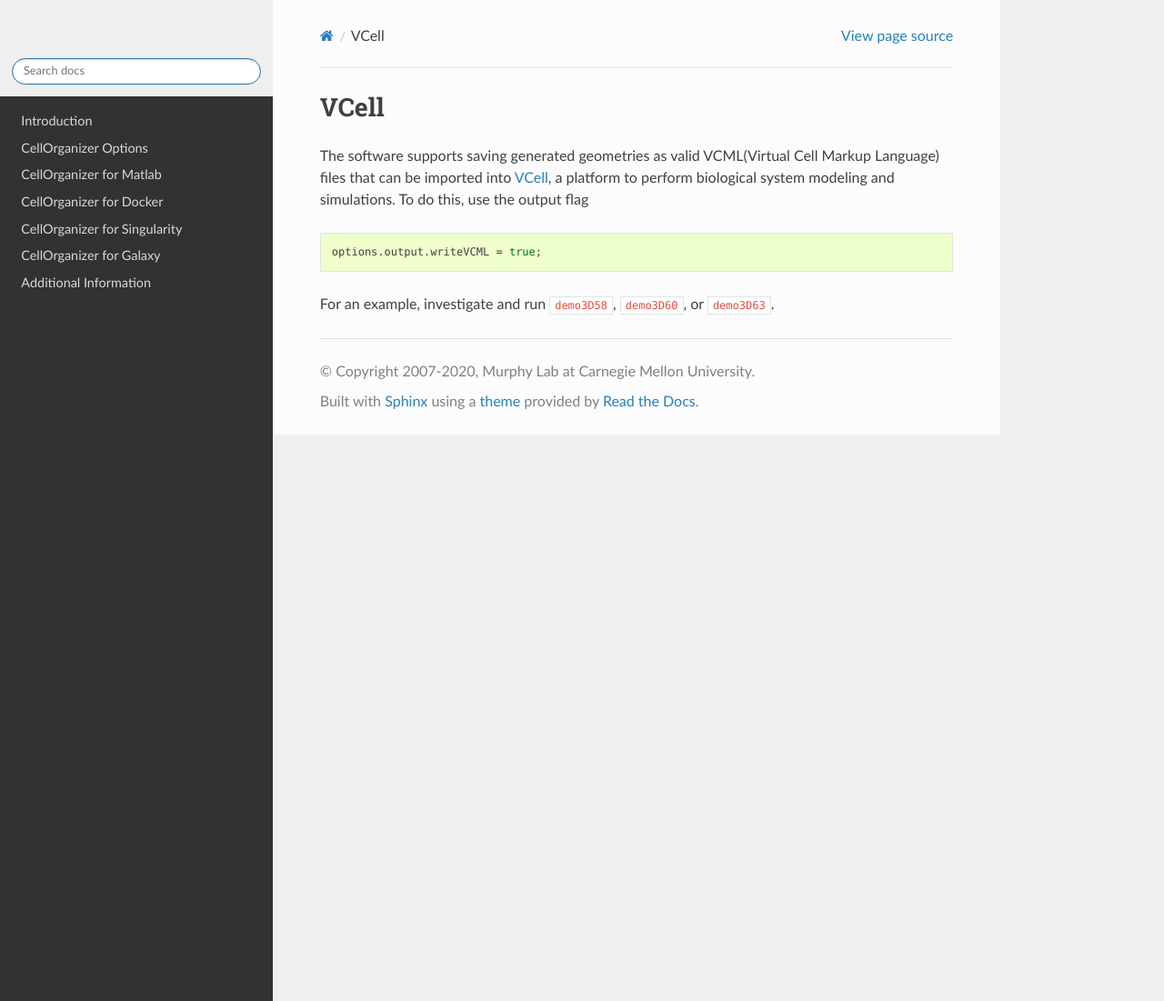
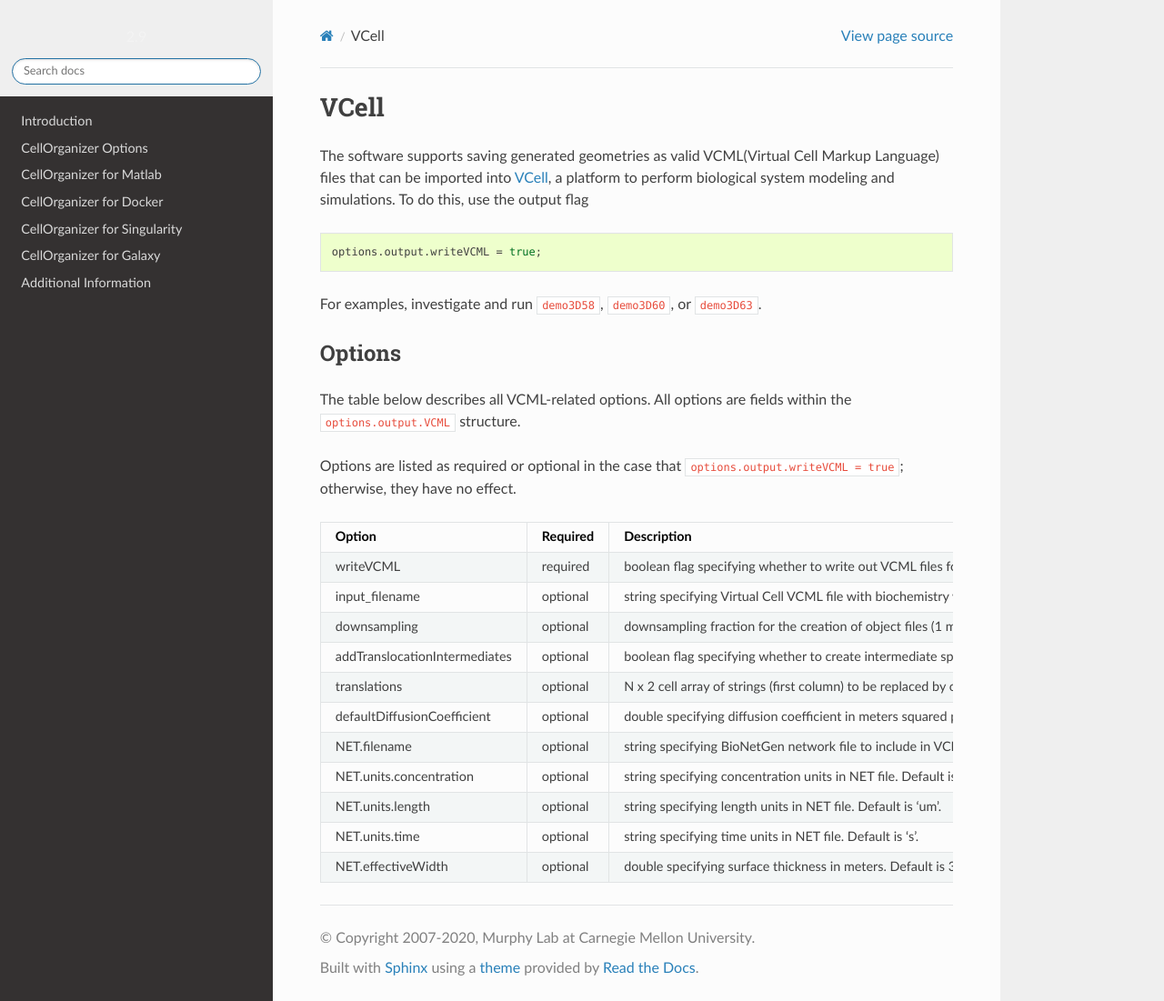
Before and after one commit to murphygroup/cellorganizer-documentation_old, a Sphinx documentation site: the page built from source/chapters/vcell.rst, in a window 1280 px wide and 1101 px high. Shown: the whole window at 91% size. Built offline with Sphinx 7.4.7 and the Read the Docs theme 2.0.0, drawn with Linux system fonts in a browser that asks for light colours.

Commit message:
Add options table to vcell.rst

```diff
--- a/source/chapters/vcell.rst
+++ b/source/chapters/vcell.rst
@@ -7,4 +7,27 @@
 
 	options.output.writeVCML = true;
 
-For an example, investigate and run ``demo3D58``, ``demo3D60``, or  ``demo3D63``.
+For examples, investigate and run ``demo3D58``, ``demo3D60``, or  ``demo3D63``.
+
+Options
+^^^^^^^
+
+The table below describes all VCML-related options. All options are fields within the ``options.output.VCML`` structure.
+
+Options are listed as required or optional in the case that ``options.output.writeVCML = true``; otherwise, they have no effect.
+
+=============================   ========    ===========
+Option                          Required    Description
+=============================   ========    ===========
+writeVCML                       required    boolean flag specifying whether to write out VCML files for use with Virtual Cell. Default is false.
+input_filename                  optional    string specifying Virtual Cell VCML file with biochemistry which will be combined with generated geometry in output file. Default is empty string.
+downsampling                    optional    downsampling fraction for the creation of object files (1 means no downsampling, 1/5 means 1/5 the size). Default is 1.
+addTranslocationIntermediates   optional    boolean flag specifying whether to create intermediate species and reactions for reactions involving non-adjacent translocations, which are valid in cBNGL but not Virtual Cell. Default is true.
+translations                    optional    N x 2 cell array of strings (first column) to be replaced by other strings (second column).
+defaultDiffusionCoefficient     optional    double specifying diffusion coefficient in meters squared per second. Default is 1.0958e-11.
+NET.filename                    optional    string specifying BioNetGen network file to include in VCML files for use with Virtual Cell. Default is empty string.
+NET.units.concentration         optional    string specifying concentration units in NET file. Default is 'uM'.
+NET.units.length                optional    string specifying length units in NET file. Default is 'um'.
+NET.units.time                  optional    string specifying time units in NET file. Default is 's'.
+NET.effectiveWidth              optional    double specifying surface thickness in meters. Default is 3.8775e-9.
+=============================   ========    ===========
```
